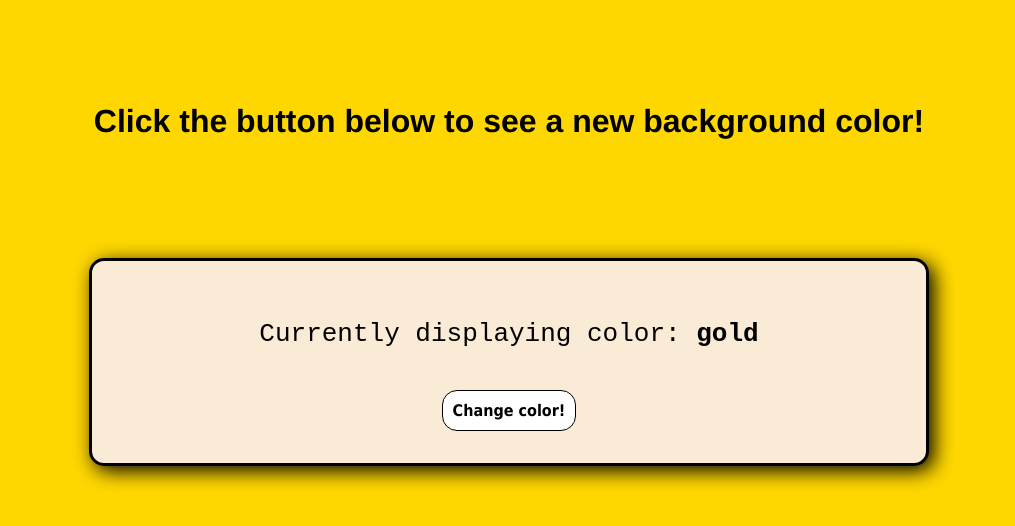
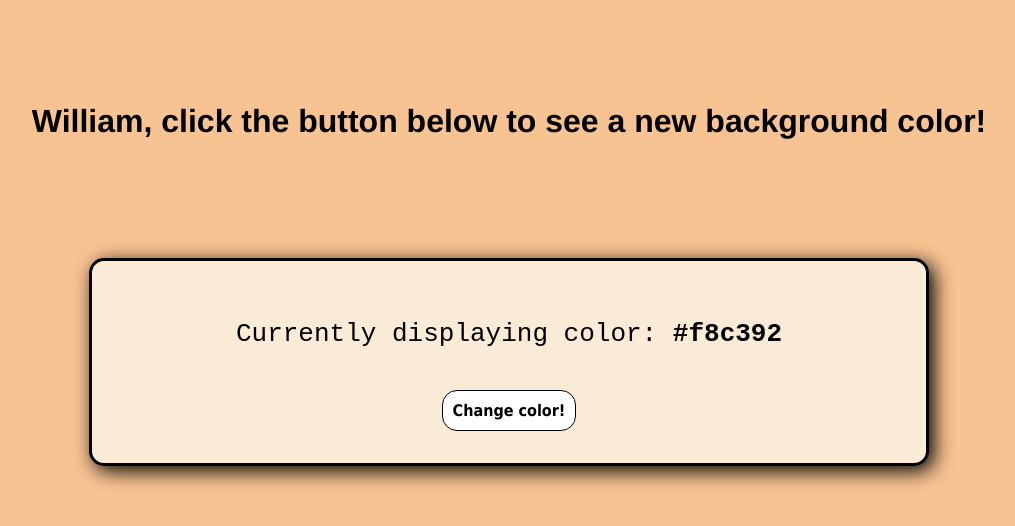
Before and after one commit to DuxVictorum/hex-colors, a plain HTML site: page hex-colors.html in a window 1280 px wide. Both pictures are taken after a click on the button "Change color!". Shown: the whole page, without its empty margins (131-1146 px from the left). Drawn offline with Linux system fonts and the light colour scheme.

Commit message:
Displays hex code rather than color keywords

```diff
--- a/hex-colors.html
+++ b/hex-colors.html
@@ -42,27 +42,39 @@
             margin-top: 15px;
         }
     </style>
+</head>
+
+<body id="body" style="background-color: lightskyblue">
+    <h1>William, click the button below to see a new background color!</h1>
+    <div class="box">
+        <p id="color">Currently displaying color: <span id="color2">lightskyblue</span></p>
+        <button id="colorButton">Change color!</button>
+    </div>
+
+
     <script>
+        const colorButton = document.getElementById("colorButton");
+        colorButton.addEventListener("click", changeColor);
         function changeColor() {
+
             // Method #1: Color randomly chosen from array
-            let colors = ["red", "green", "blue", "tomato", "chartreuse", "yellow", "coral", "mistyrose", "maroon", "forestgreen", "darkviolet", "cornflowerblue", "aliceblue", "mocassin", "gold", "darkseagreen", "peachpuff", "springgreen"];
-            let randNum = Math.floor(Math.random() * colors.length);
-            let randColor = colors[randNum];
+            // let colors = ["red", "green", "blue", "tomato", "chartreuse", "yellow", "coral", "mistyrose", "maroon", "forestgreen", "darkviolet", "cornflowerblue", "aliceblue", "mocassin", "gold", "darkseagreen", "peachpuff", "springgreen"];
+            // let randNum = Math.floor(Math.random() * colors.length);
+            // let randColor = colors[randNum];
+
+            // Method #2: Hexadecimal color code generated at random
+            let randHexNum = Math.floor(Math.random() * 16777215).toString(16);
+            let hexColor = "#" + randHexNum;
+            console.log(hexColor);
             let bg = document.getElementById("body");
-            bg.style.backgroundColor = randColor;
+            bg.style.backgroundColor = hexColor;
             let colorText = bg.getAttribute("style").slice(18, -1);
-            document.getElementById("color2").innerText = colorText;
+            console.log(colorText);
+            document.getElementById("color2").innerText = hexColor;
 
         }
         // document.getElementById("html").setAttribute("style", "background-color: " + randColor);
     </script>
-</head>
 
-<body id="body" style="background-color: lightskyblue">
-    <h1>Click the button below to see a new background color!</h1>
-    <div class="box">
-        <p id="color">Currently displaying color: <span id="color2">lightskyblue</span></p>
-        <button onclick="changeColor()">Change color!</button>
-    </div>
 </body>
 </html>
```
